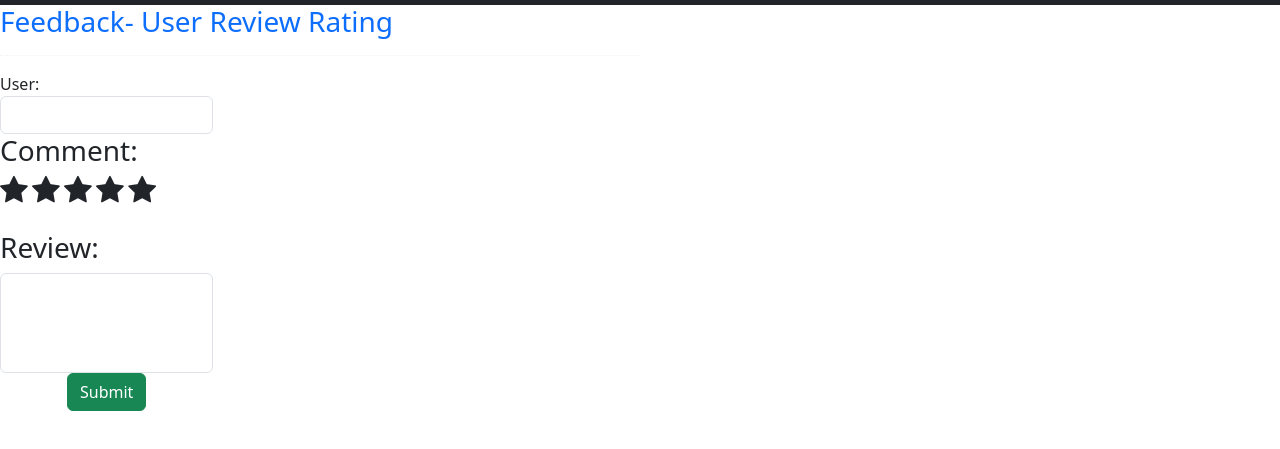
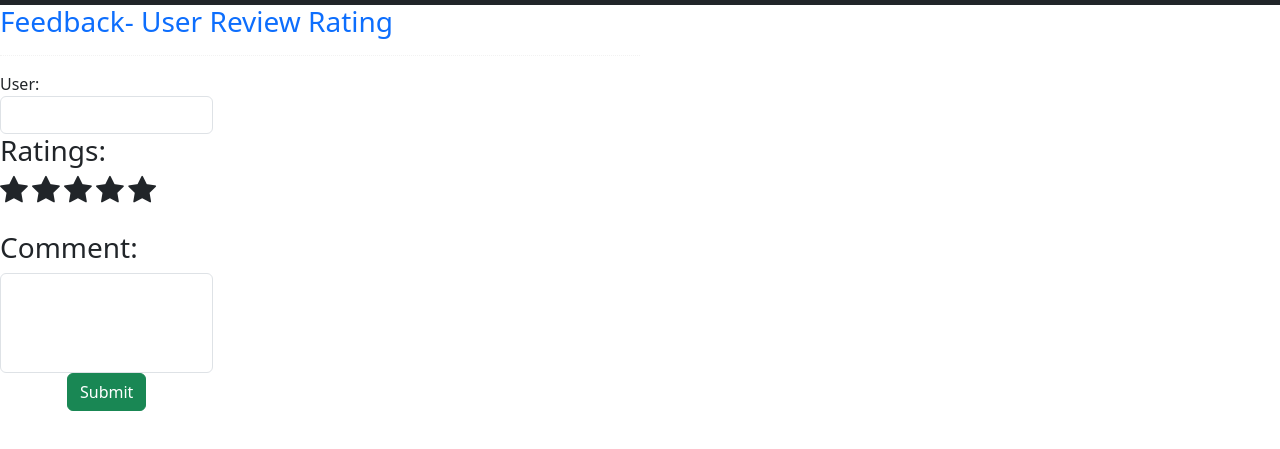
Before and after one commit to davevon/My-Website-Intro-To-Web-Technologies-main, a plain HTML site: page ratingsandcomments.html in a window 1280 px wide. Shown: the part 51-500 px from the top of the page. Drawn offline with nearby package versions, Linux system fonts and the light colour scheme.

Commit message:
small changes

```diff
--- a/ratingsandcomments.html
+++ b/ratingsandcomments.html
@@ -58,7 +58,7 @@
                 <input type="text" id="user" class="form-control" />
             </div>
             <div>
-                <h3>Comment:</h3>
+                <h3>Ratings:</h3>
                 <span id="1" style="font-size:30px; cursor:pointer;" class="fa fa-star" onmouseover="startRating(this)"
                     startRating="starmark(this)"></span>
                 <span id="2" style="font-size:30px; cursor:pointer;" class="fa fa-star" onmouseover="startRating(this)"
@@ -72,7 +72,7 @@
             </div>
             <br />
             <div class="form-group">
-                <h3>Review:</h3>
+                <h3>Comment:</h3>
                 <textarea id="review" class="form-control" style="resize:none; height:100px;"></textarea>
             </div>
             <center><button class="btn btn-success" onclick="submitRate()">Submit</button></center>
```
